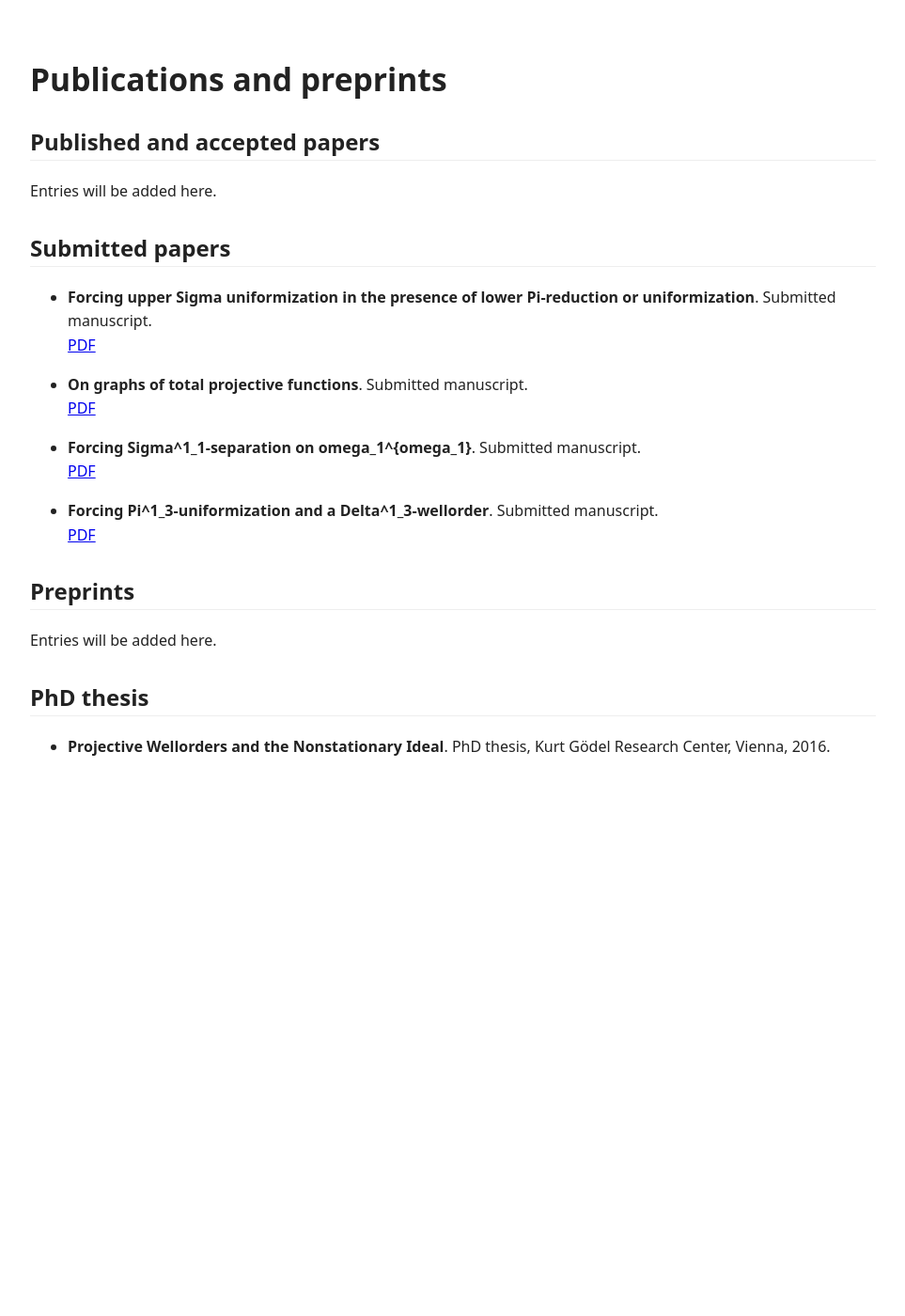
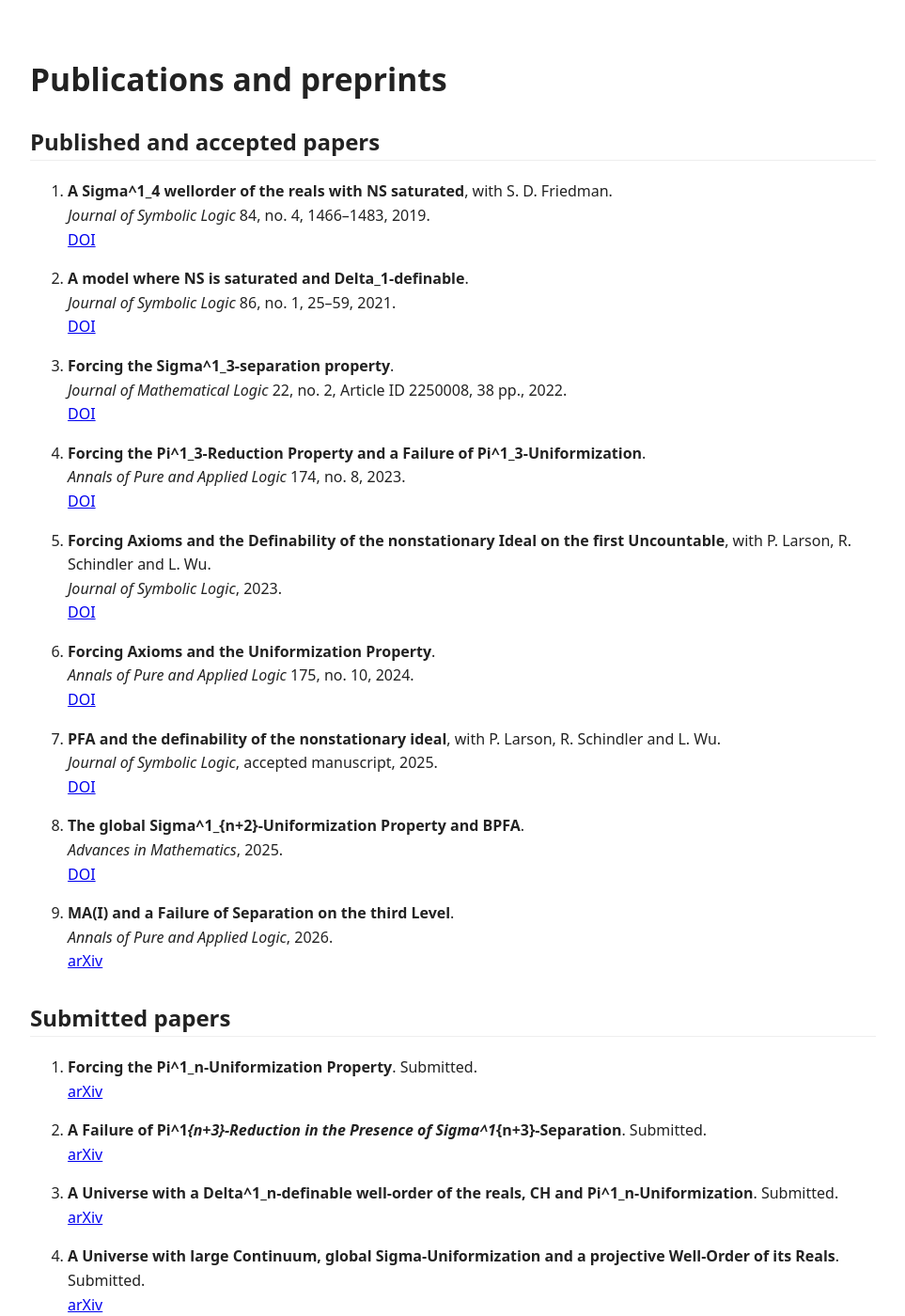
Before and after one commit to StefanHoffelner/stefanhoffelner.github.io, a Jekyll site: the page built from publications.md, in a window 1280 px wide and 1400 px high. Shown: the whole window at 94% size, without its empty margins (158-1121 px from the left). Built offline with Jekyll 4.4.1, drawn with Linux system fonts in a browser that asks for light colours; our own code applies the rules of GitHub Pages for plain Markdown files; some of the changed text lies outside the part shown.

Commit message:
Update publications list from CV

```diff
--- a/publications.md
+++ b/publications.md
@@ -7,26 +7,82 @@ permalink: /publications/
 
 ## Published and accepted papers
 
-Entries will be added here.
+1. **A Sigma^1_4 wellorder of the reals with NS saturated**, with S. D. Friedman.
+   *Journal of Symbolic Logic* 84, no. 4, 1466–1483, 2019.
+   [DOI](https://doi.org/10.1017/jsl.2019.43)
+
+2. **A model where NS is saturated and Delta_1-definable**.
+   *Journal of Symbolic Logic* 86, no. 1, 25–59, 2021.
+   [DOI](https://doi.org/10.1017/jsl.2021.23)
+
+3. **Forcing the Sigma^1_3-separation property**.
+   *Journal of Mathematical Logic* 22, no. 2, Article ID 2250008, 38 pp., 2022.
+   [DOI](https://doi.org/10.1142/S0219061322500088)
+
+4. **Forcing the Pi^1_3-Reduction Property and a Failure of Pi^1_3-Uniformization**.
+   *Annals of Pure and Applied Logic* 174, no. 8, 2023.
+   [DOI](https://doi.org/10.1016/j.apal.2023.103292)
+
+5. **Forcing Axioms and the Definability of the nonstationary Ideal on the first Uncountable**, with P. Larson, R. Schindler and L. Wu.
+   *Journal of Symbolic Logic*, 2023.
+   [DOI](https://doi.org/10.1017/jsl.2023.40)
+
+6. **Forcing Axioms and the Uniformization Property**.
+   *Annals of Pure and Applied Logic* 175, no. 10, 2024.
+   [DOI](https://doi.org/10.1016/j.apal.2024.103466)
+
+7. **PFA and the definability of the nonstationary ideal**, with P. Larson, R. Schindler and L. Wu.
+   *Journal of Symbolic Logic*, accepted manuscript, 2025.
+   [DOI](https://doi.org/10.1017/jsl.2025.31)
+
+8. **The global Sigma^1_{n+2}-Uniformization Property and BPFA**.
+   *Advances in Mathematics*, 2025.
+   [DOI](https://doi.org/10.1016/j.aim.2025.110272)
+
+9. **MA(I) and a Failure of Separation on the third Level**.
+   *Annals of Pure and Applied Logic*, 2026.
+   [arXiv](https://doi.org/10.48550/arXiv.2507.01187)
 
 ## Submitted papers
 
-- **Forcing upper Sigma uniformization in the presence of lower Pi-reduction or uniformization**. Submitted manuscript.
-  [PDF](/papers/forcing-upper-sigma-uniformization.pdf)
+1. **Forcing the Pi^1_n-Uniformization Property**. Submitted.
+   [arXiv](https://doi.org/10.48550/arXiv.2103.11748)
 
-- **On graphs of total projective functions**. Submitted manuscript.
-  [PDF](/papers/on-graphs-of-total-projective-functions.pdf)
+2. **A Failure of Pi^1_{n+3}-Reduction in the Presence of Sigma^1_{n+3}-Separation**. Submitted.
+   [arXiv](https://doi.org/10.48550/arXiv.2312.02540)
 
-- **Forcing Sigma^1_1-separation on omega_1^{omega_1}**. Submitted manuscript.
-  [PDF](/papers/forcing-sigma11-separation-omega1omega1.pdf)
+3. **A Universe with a Delta^1_n-definable well-order of the reals, CH and Pi^1_n-Uniformization**. Submitted.
+   [arXiv](https://doi.org/10.48550/arXiv.2506.21778)
 
-- **Forcing Pi^1_3-uniformization and a Delta^1_3-wellorder**. Submitted manuscript.
-  [PDF](/papers/forcing-pi13-uniformization-delta13-wellorder.pdf)
+4. **A Universe with large Continuum, global Sigma-Uniformization and a projective Well-Order of its Reals**. Submitted.
+   [arXiv](https://doi.org/10.48550/arXiv.2506.12393)
+
+5. **NS_{omega_1} saturated, Delta_1({omega_1})-definable and a Delta^1_4-definable well-order of the reals**. Submitted.
+   [arXiv](https://doi.org/10.48550/arXiv.2507.01183)
+
+6. **Forcing upper Sigma-uniformization in the presence of lower Pi-reduction or uniformization**. Submitted.
+   [PDF](/papers/forcing-upper-sigma-uniformization.pdf)
+
+7. **On Sigma^1_3- and Sigma^1_4 uniformization**. Submitted.
+
+8. **On a local variant of the 12th Delfino Problem — the Sigma-side**, with Sandra Müller. Submitted.
+
+9. **On a local variant of the 12th Delfino problem — the Pi-side**. Submitted.
+
+10. **Generalized Separation**. Submitted.
+    [PDF](/papers/forcing-sigma11-separation-omega1omega1.pdf)
+
+11. **On total graphs of projective functions**. Submitted.
+    [PDF](/papers/on-graphs-of-total-projective-functions.pdf)
+
+12. **Martin's Axiom, large continuum and global Sigma^1_n-uniformization**. Submitted.
+
+13. **Projective maximal families of orthogonal measures and global Sigma-uniformization**. Submitted.
 
 ## Preprints
 
-Entries will be added here.
+Further preprints and updated versions will be added here.
 
 ## PhD thesis
 
-- **Projective Wellorders and the Nonstationary Ideal**. PhD thesis, Kurt Gödel Research Center, Vienna, 2016.
+- **Projective Wellorders and the Nonstationary Ideal**. PhD thesis, Kurt Gödel Research Center, University of Vienna, 2016.
```
